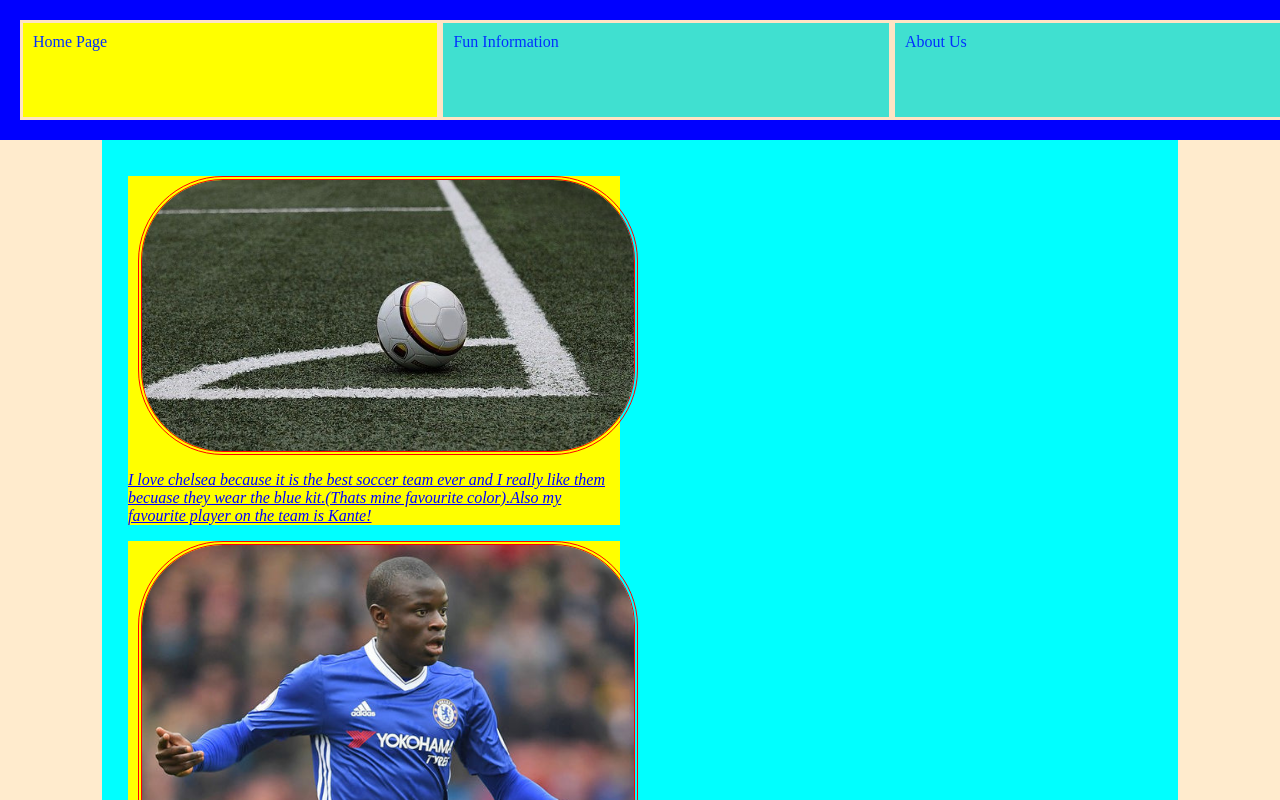
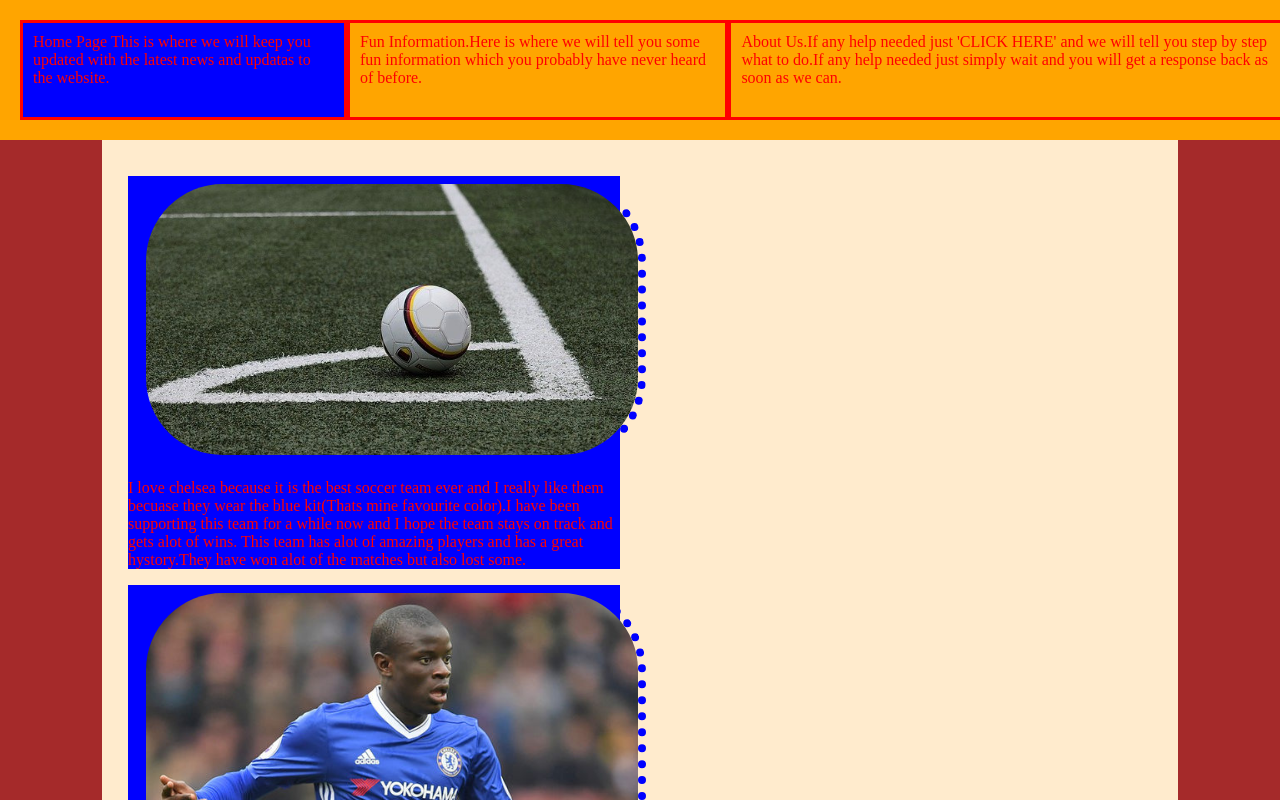
Before and after one commit to KevinGutej/FootballWebsite, a plain HTML site: page index.html in a window 1280 px wide. Shown: the top 800 px of the page. Drawn offline with Linux system fonts and the light colour scheme; a web font is replaced by a local one.

Commit message:
3rd commit

```diff
--- a/index.html
+++ b/index.html
@@ -17,9 +17,12 @@ div*3>p
 <body>
     <header class="header">
         <nav>
-            <a href="Kante.html">Home Page</a>
-            <a href="Kante.html">Fun Information</a>
-            <a href="Kante.html">About Us</a>
+            <a href="Kante.html">Home Page
+                This is where we will keep you updated with the latest news and updatas to the website.</a>
+            <a href="Kante.html">Fun Information.Here is where we will tell you some fun information which you probably have never heard of before.</a>
+            <a href="Kante.html">About Us.If any help needed just 'CLICK HERE' and we will tell you step by step what to do.If any help needed just simply wait and
+                you will get a response back as soon as we can.
+            </a>
         </nav>
     </header>
     <main class="main">
@@ -31,7 +34,9 @@ div*3>p
 
                 <p class="decription">
                     <p>I love chelsea because it is the best soccer team ever and I really like them becuase they wear the blue
-                        kit.(Thats mine favourite color).Also my favourite player on the team is Kante!</p>
+                        kit(Thats mine favourite color).I have been supporting this team for a while now and I hope the team stays on track and gets alot of wins.
+                        This team has alot of amazing players and has a great hystory.They have won alot of the matches but also lost some.
+                    </p>
                 </p>
 
             </div>
@@ -41,7 +46,8 @@ div*3>p
                 </div>
                 <p class="decription">
                     Kante is from France .Kante play center midfeild.It's a position where you need alot of stamina to run around
-                    the pitch.I play in this position in my school team.</p>
+                    the pitch.I play in this position in my school team.He has worked as a trash picker.Kante grew up in a small flat in Rueil Malmaison, a small and densely populated suburban area to Paris.
+                    He decided to be a footballer at the age of 8 After the France 98 world cup, Kante saw a different France, A France of opportunities.</p>
                 </p></div>
 
 
--- a/style/main.scss
+++ b/style/main.scss
@@ -22,9 +22,9 @@ body {
   .klasa__obrazek {
     width: 250px;
     margin: 10px;
-    border-color: Red;
-    border-width: 4px;
-    border-style: double;
+    border-color: blue;
+    border-width: 8px;
+    border-style: dotted;
     border-radius: 85px;
   }
   .klasa1 {
@@ -43,54 +43,55 @@ body {
 
   /* MOJE */
 .header {
-background-color: blue;
+background-color: orange;
 height: 100px;
 padding: 20px;
 width: 100%;
 nav {
-background-color: bisque;
+background-color: red;
 display: flex;
 flex-direction: row;
 height: 100%;
 a {
-color: rgb(0, 47, 255);
+color:red;
 text-decoration: none;
-background-color: turquoise;
+background-color: orange;
 margin:3px;
 padding: 10px;
 flex-grow: 1;
 transition:1s;
 }
 a:first-of-type{
-background-color: yellow;
+background-color: blue;
 }
 a:hover {
-background-color: yellow;
+background-color:red;
 color:black;
 transition:3s;
 }
 }
 }
 
+
 p {
-font-style:italic;
-text-decoration: underline;
-color: blue;
+font-style: arial;
+text-decoration:dotted;
+color: red;
 }
 
 
 
 .main {
-  background-color: blanchedalmond;
-  width: 100%;
+  background-color: brown ;
+  widows: 100%;
   //width: 100vw;
   .row1{
-    background-color: aqua;
+    background-color: blanchedalmond;
     width:80%;//80% main
     margin: 0 auto 0 auto;
     padding: 2%;
     .box-article{
-      background-color: yellow;
+      background-color: blue;
       width: 48%;
       .box-image{
 
```
Also changed, not shown: style/main.css, 1 other file.
